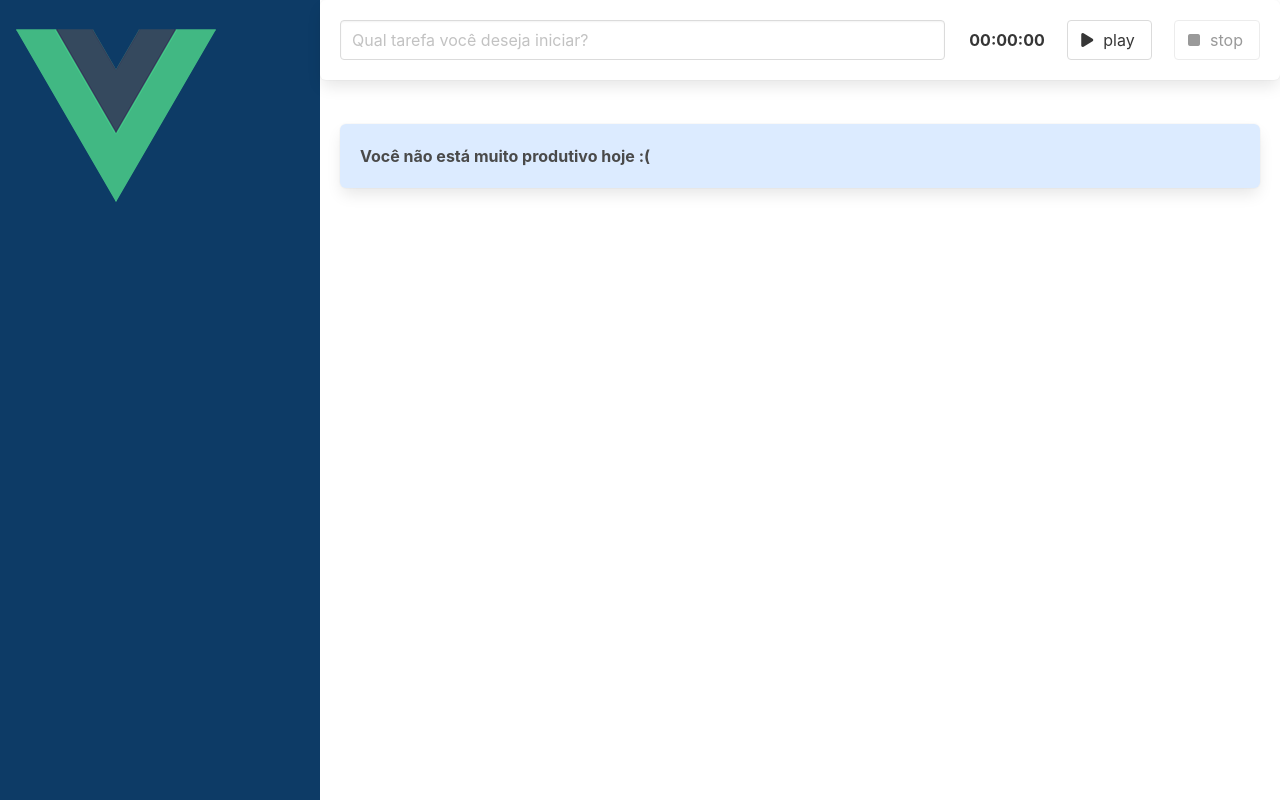
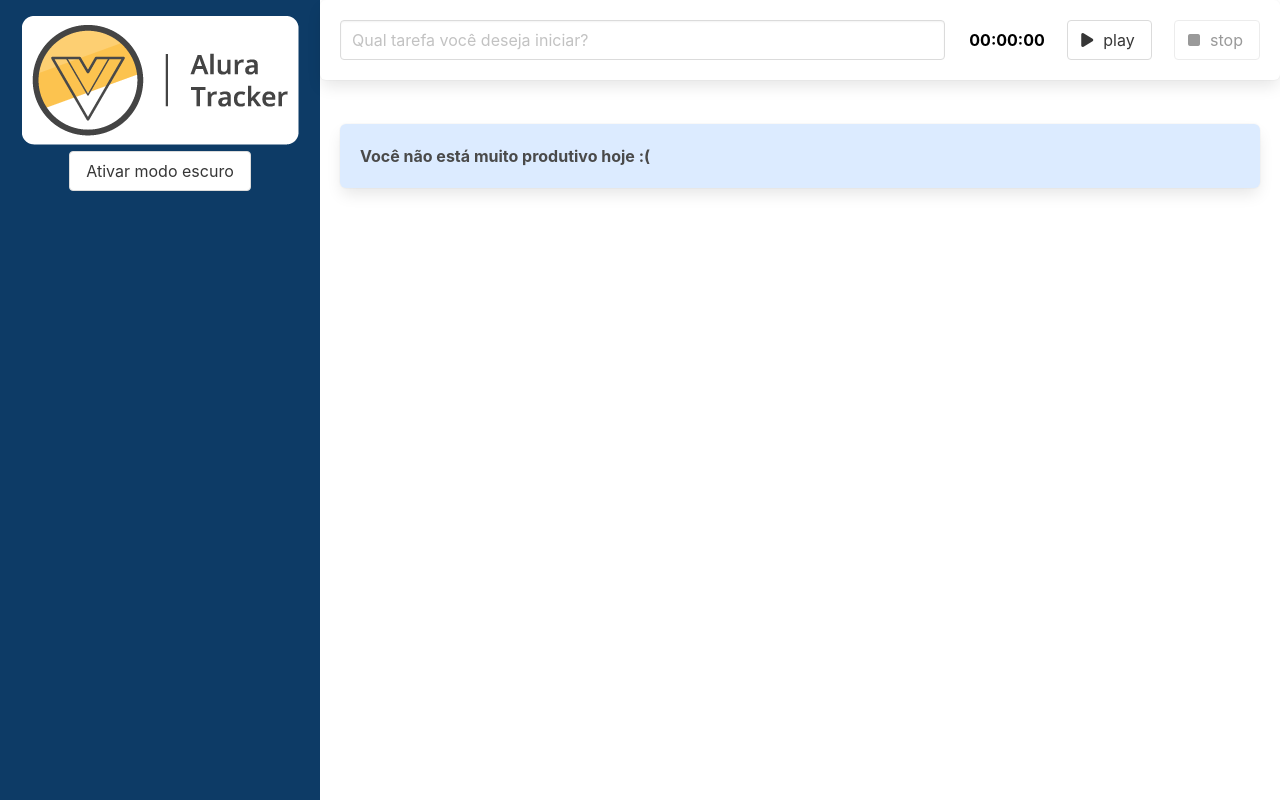
Before and after one commit to gabrielpcruz/alura-tracker, a Vue app: page / in a window 1280 px wide. Built offline with nearby package versions, Linux system fonts and the light colour scheme.

Commit message:
Adicionando modo escuro e mudando a logo

```diff
--- a/src/App.vue
+++ b/src/App.vue
@@ -1,10 +1,10 @@
 <template>
-    <main class="columns is-gapless is-multiline">
+    <main class="columns is-gapless is-multiline" :class="classeModoEscuro">
         <div class="column is-one-quarter">
-            <BarraLateral />
+            <BarraLateral @alterarTema="toggleDarkMode" />
         </div>
 
-        <div class="column is-three-quarter">
+        <div class="column is-three-quarter conteudo">
             <Formulario @aoSalvarTarefa="salvarTarefa" />
             <div class="lista">
                 <TarefaComponent
@@ -21,7 +21,7 @@
 </template>
 
 <script lang="ts">
-import { defineComponent } from 'vue';
+import {defineComponent} from 'vue';
 import BarraLateral from "@/components/BarraLateral.vue";
 import Formulario from "@/components/Formulario.vue";
 import TarefaComponent from "@/components/Tarefa.vue";
@@ -38,17 +38,23 @@
     },
     data() {
         return {
-            tarefas: [] as ITarefa[]
+            tarefas: [] as ITarefa[],
+            modoEscuroAtivado: false,
+            classeModoEscuro: ''
         }
     },
     computed: {
         listaEstaVazia() :boolean {
             return this.tarefas.length === 0;
-        }
+        },
     },
     methods: {
         salvarTarefa(tarefa: ITarefa) {
             this.tarefas.unshift(tarefa);
+        },
+
+        toggleDarkMode(modoEscuroAtivo: boolean) {
+            this.classeModoEscuro = modoEscuroAtivo ? 'modo-escuro' : '';
         }
     }
 });
@@ -58,4 +64,18 @@
     .lista {
         padding: 1.25rem;
     }
+
+    main {
+        --bg-primario: #fff;
+        --texto-primario: #000;
+    }
+
+    main.modo-escuro {
+        --bg-primario: #2b2d42;
+        --texto-primario: #ddd;
+    }
+
+    .conteudo {
+        background-color: var(--bg-primario);
+    }
 </style>
--- a/src/components/BarraLateral.vue
+++ b/src/components/BarraLateral.vue
@@ -3,6 +3,10 @@
         <h1>
             <img src="../assets/logo.png" alt="logo">
         </h1>
+
+        <button class="button" @click="alterarTema">
+            {{ textoBotao }}
+        </button>
     </header>
 </template>
 
@@ -10,7 +14,29 @@
     import { defineComponent } from "vue";
 
     export default defineComponent({
-        name: 'BarraLateral'
+        name: 'BarraLateral',
+        emits: ['alterarTema'],
+        data () {
+            return {
+                modoEscuroAtivo: false
+            }
+        },
+        computed: {
+            textoBotao () {
+                if (this.modoEscuroAtivo) {
+                    return 'Desativar modo escuro';
+                }
+
+                return 'Ativar modo escuro';
+            }
+        },
+        methods: {
+            alterarTema() {
+                this.modoEscuroAtivo = (!this.modoEscuroAtivo);
+
+                this.$emit('alterarTema', this.modoEscuroAtivo)
+            }
+        }
     });
 </script>
 
@@ -20,6 +46,7 @@
         background: #0d3b66;
         width: 100%;
         height: 100vh;
+        text-align: center;
     }
 
     @media only screen and (max-width: 768px) {
--- a/src/components/CronometroComponent.vue
+++ b/src/components/CronometroComponent.vue
@@ -1,6 +1,6 @@
 <template>
     <section>
-        <strong>{{ tempoDecorrido }}</strong>
+        <strong class="display">{{ tempoDecorrido }}</strong>
     </section>
 </template>
 
@@ -30,5 +30,7 @@
 </script>
 
 <style scoped>
-
+    .display {
+        color: var(--texto-primario);
+    }
 </style>
--- a/src/components/Formulario.vue
+++ b/src/components/Formulario.vue
@@ -1,5 +1,5 @@
 <template>
-    <div class="box">
+    <div class="box formulario">
         <div class="columns">
             <div class="column is-8" role="form" aria-label="Formulário para criação de uma nova tarefa">
                 <input
@@ -46,6 +46,9 @@
     });
 </script>
 
-<style scoped>
-
+<style>
+    .formulario {
+        color: var(--texto-primario);
+        background-color: var(--bg-primario);
+    }
 </style>
--- a/src/components/Tarefa.vue
+++ b/src/components/Tarefa.vue
@@ -4,7 +4,7 @@
             <div class="column is-7">
                 {{ tarefa.descricao || 'Tarefa sem descrição'}}
             </div>
-            <div class="column">
+            <div class="column cronometro">
                 <CronometroComponent :segundos="tarefa.duracaoEmSegundos" />
             </div>
         </div>
```
Also changed, not shown: src/assets/logo.png.
